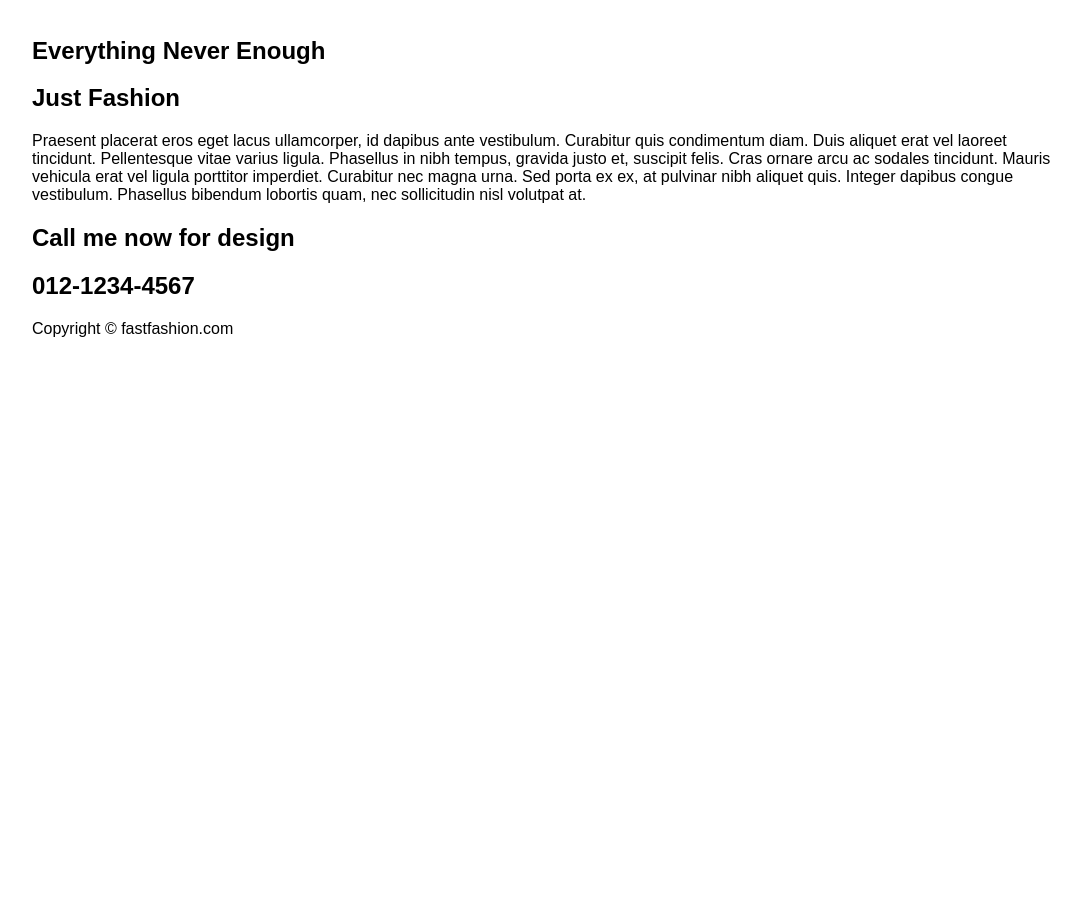
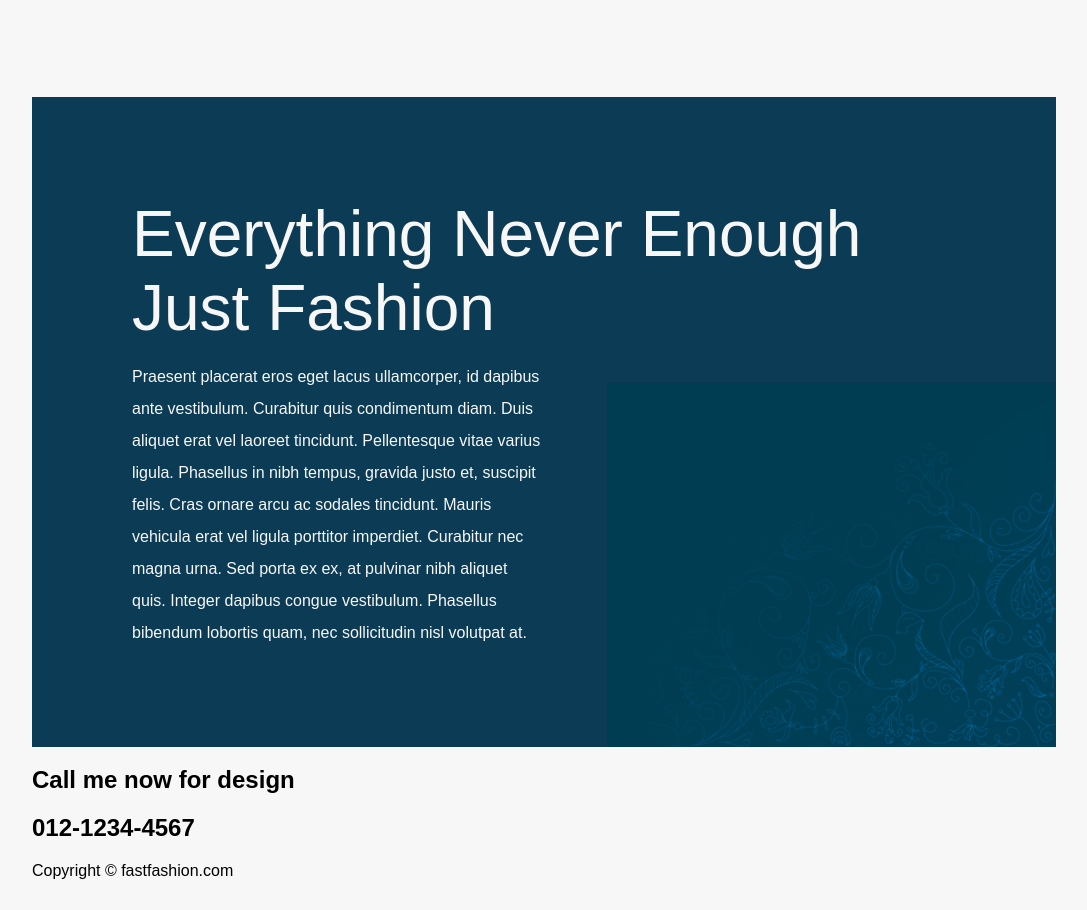
Before and after one commit to EsioFreitas/fashion, a plain HTML site: page index.html in a window 1280 px wide. Shown: the part 1344-2254 px from the top of the page, without its empty margins (96-1183 px from the left). Before the commit the page ends 1712 px from the top, so only its background shows below. Drawn offline with Linux system fonts and the light colour scheme.

Commit message:
Style description section

```diff
--- a/index.css
+++ b/index.css
@@ -3,6 +3,7 @@ body{
     font-family: sans-serif;
     width: 80%;
     margin: 30px auto;
+    background-color: #f7f7f7;
 }
 
 header{
@@ -57,7 +58,7 @@ nav .navigation a:hover{
 
 .portfolio,
 .portfolio__content{
-    margin: 80px 0;
+    margin: 100px 0;
 }
 
 .portfolio__content{
@@ -106,3 +107,28 @@ nav .navigation a:hover{
 .portfolio__card img{
     width: 100%;
 }
+
+.description{
+    background-image: url("./images/bg_detalhe.png");
+    height: 450px;
+    background-repeat: no-repeat;
+    background-position: bottom right;
+    background-color: #0C3B55;
+    padding: 100px;
+}
+
+.description h1{
+    font-size: 64px;
+    margin: 0;
+    font-weight: normal;
+}
+
+.description h1,
+.description p{
+    color: #f7f7f7;
+}
+
+.description p{
+    line-height: 2;
+    width: 50%;
+}
--- a/index.html
+++ b/index.html
@@ -47,14 +47,16 @@
                 </div>
             </section>
 
-            <section>
+            <section class="description">
                 <h1>Everything Never Enough</h1>
                 <h1>Just Fashion</h1>
                 <p>Praesent placerat eros eget lacus ullamcorper, id dapibus ante vestibulum. Curabitur quis condimentum diam. Duis aliquet erat vel laoreet tincidunt. Pellentesque vitae varius ligula. Phasellus in nibh tempus, gravida justo et, suscipit felis. Cras ornare arcu ac sodales tincidunt. Mauris vehicula erat vel ligula porttitor imperdiet. Curabitur nec magna urna. Sed porta ex ex, at pulvinar nibh aliquet quis. Integer dapibus congue vestibulum. Phasellus bibendum lobortis quam, nec sollicitudin nisl volutpat at.</p>
             </section>
 
-            <h2>Call me now for design</h2>
-            <h2>012-1234-4567</h2>
+            <div>
+                <h2>Call me now for design</h2>
+                <h2>012-1234-4567</h2>
+            </div>
 
             <map></map>
         </main>
```
